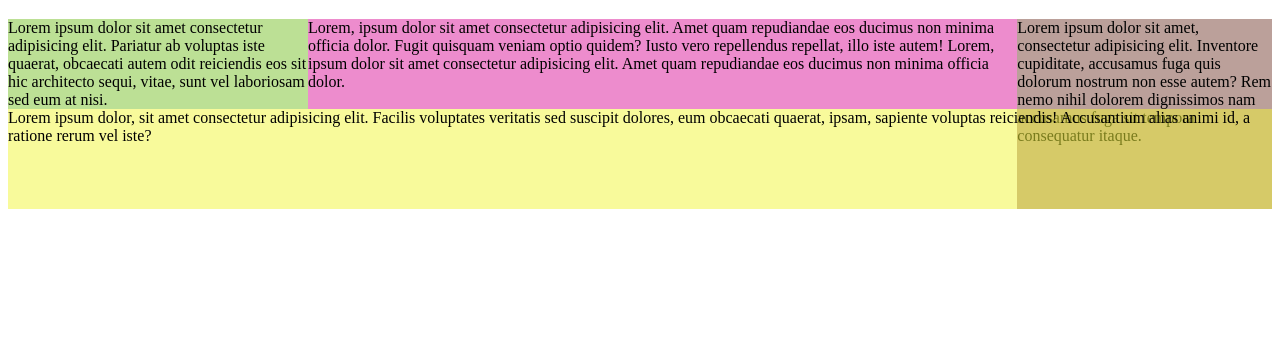
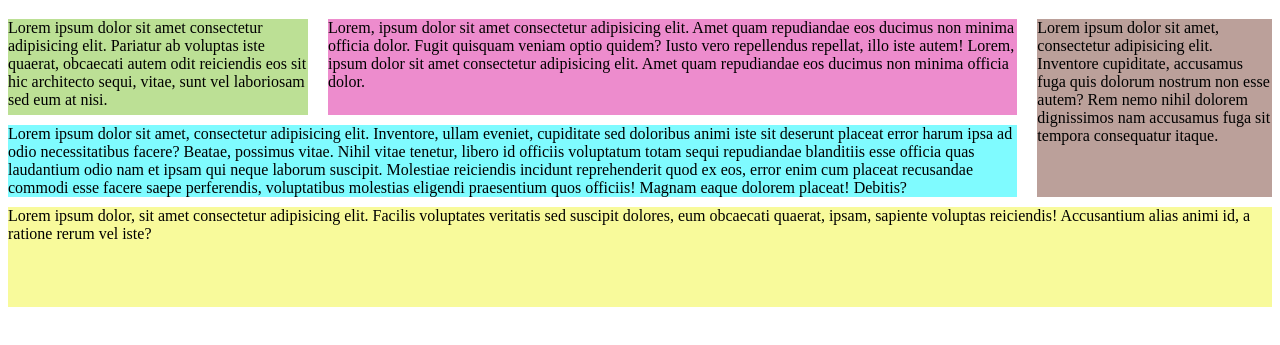
Before and after one commit to Mii-Mi/grid_course, a plain HTML site: page index.html in a window 1280 px wide. Shown: the part 61-406 px from the top of the page. Drawn offline with Linux system fonts and the light colour scheme.

Commit message:
commit 2

```diff
--- a/index.html
+++ b/index.html
@@ -12,6 +12,7 @@
     <div class="container">
         <p class="el1">Lorem ipsum dolor sit amet consectetur adipisicing elit. Pariatur ab voluptas iste quaerat, obcaecati autem odit reiciendis eos sit hic architecto sequi, vitae, sunt vel laboriosam sed eum at nisi.</p>
         <p class="el2">Lorem ipsum dolor sit amet, consectetur adipisicing elit. Inventore cupiditate, accusamus fuga quis dolorum nostrum non esse autem? Rem nemo nihil dolorem dignissimos nam accusamus fuga sit tempora consequatur itaque.</p>
+        <p class="el5">Lorem ipsum dolor sit amet, consectetur adipisicing elit. Inventore, ullam eveniet, cupiditate sed doloribus animi iste sit deserunt placeat error harum ipsa ad odio necessitatibus facere? Beatae, possimus vitae. Nihil vitae tenetur, libero id officiis voluptatum totam sequi repudiandae blanditiis esse officia quas laudantium odio nam et ipsam qui neque laborum suscipit. Molestiae reiciendis incidunt reprehenderit quod ex eos, error enim cum placeat recusandae commodi esse facere saepe perferendis, voluptatibus molestias eligendi praesentium quos officiis! Magnam eaque dolorem placeat! Debitis?</p>
         <p class="el3">Lorem, ipsum dolor sit amet consectetur adipisicing elit. Amet quam repudiandae eos ducimus non minima officia dolor. Fugit quisquam veniam optio quidem? Iusto vero repellendus repellat, illo iste autem! Lorem, ipsum dolor sit amet consectetur adipisicing elit. Amet quam repudiandae eos ducimus non minima officia dolor.</p>
         <p class="el4">Lorem ipsum dolor, sit amet consectetur adipisicing elit. Facilis voluptates veritatis sed suscipit dolores, eum obcaecati quaerat, ipsam, sapiente voluptas reiciendis! Accusantium alias animi id, a ratione rerum vel iste?</p>
     </div>
--- a/ressources/css/style.css
+++ b/ressources/css/style.css
@@ -2,40 +2,53 @@
   display: grid;
   grid-template-columns: 300px 2fr 200px 1fr;
   grid-template-rows: [row-1-start] auto [row-1-end row-2-start] minmax(20px, auto) [row-2-end row-3-start] 100px [row-3-end];
+  /* grid-column-gap: 20px;
+  grid-row-gap: 10px; */
+  grid-gap: 10px 20px;
+  grid-template-areas: "logo header header side"
+                       "main main main side"
+                       "footer footer footer footer";
 }
-.el, .el1, .el2, .el3, .el4 {
+.el, .el1, .el2, .el3, .el4, .el5 {
   margin: 0; }
 
 .el1 {
   background-color: rgba(122, 194, 45, 0.5);
-  grid-row-end: span 2; }
+  /* grid-row-end: span 2;*/
+  grid-area: logo;
+}
 
 .el2 {
   background-color: rgba(121, 67, 54, 0.5);
   /* grid-column-start: 4;
   grid-column-end: 5; */
-  grid-column: 4 / 5;
   /* grid-row-start: row-1-start;
   grid-row-end: row-3-end; */
-  grid-row: row-1-start / row-3-end;
+  /* grid-area: row-1-start / 4 / row-3-end / 5; */
+  grid-area: side;
 }
 
 .el3 {
   background-color: rgba(219, 26, 155, 0.5);
   /* grid-column-start: 2;
   grid-column-end: span 2; */
-  grid-column: 2 / span 2;
   /* grid-row-start: row-1-start;
   grid-row-end: span 2; */
-  grid-row: row-1-start / span 2;
+  /* grid-area: row-1-start / 2 / span 2 /span 2; */
+  grid-area: header;
 }
 
 .el4 {
   background-color: rgba(242, 245, 56, 0.5);
   /* grid-column-start: 1;
   grid-column-end: -1; */
-  grid-column: 1 / -1;
-  grid-row-start: row-3-start;
+  /* grid-column: 1 / -1;
+  grid-row-start: row-3-start;  */
+  grid-area: footer;
+}
+.el5{
+  background-color: rgba(0, 247, 255, 0.5);
+  grid-area: main;
 }
 
 /*# sourceMappingURL=style.css.map */
```
